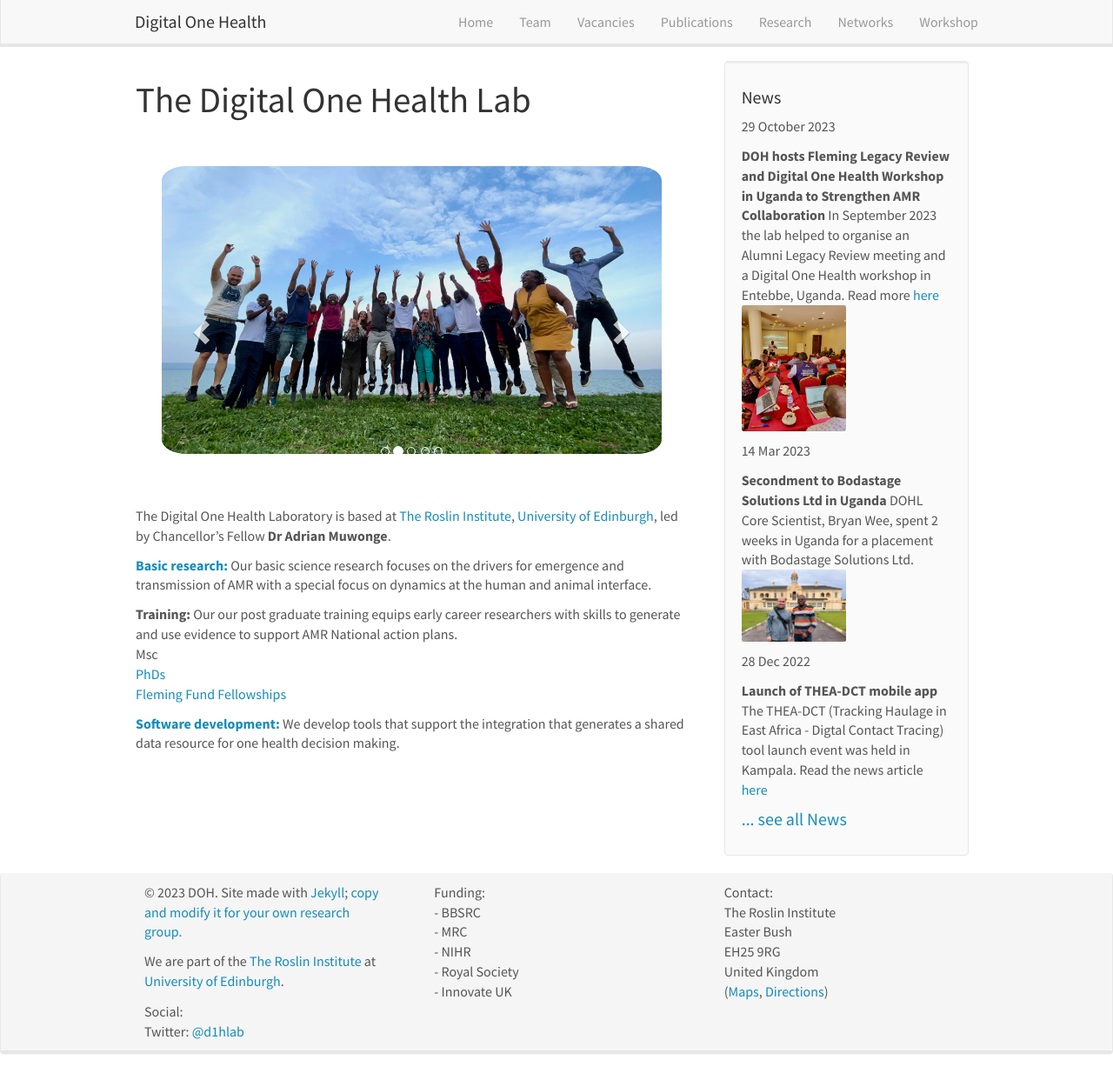
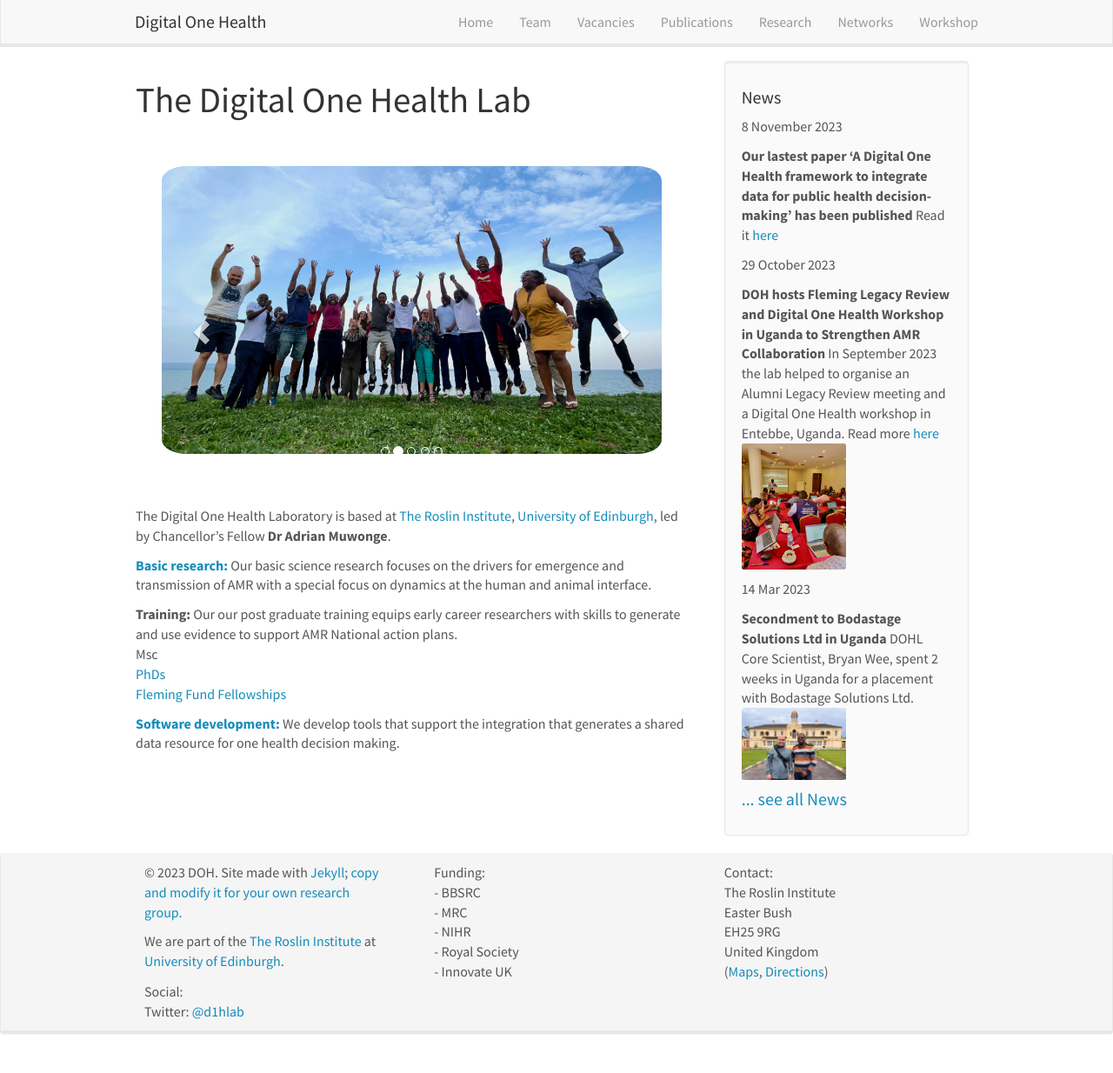
Before and after one commit to Digital-One-Health/digital-one-health.github.io, a Jekyll site: the page built from _pages/home.md, in a window 1280 px wide and 1234 px high. Shown: the whole window at 87% size. Built offline with Jekyll 4.4.1, drawn with Linux system fonts in a browser that asks for light colours; nearby versions of some CDN libraries; comment, search, counter and statistics services are not loaded.

Commit message:
Added publication

```diff
--- a/_data/news.yml
+++ b/_data/news.yml
@@ -1,3 +1,10 @@
+- date: 8 November 2023
+  headline: "**Our lastest paper 'A Digital One Health framework to integrate data for public health decision-making' has been published**
+
+  Read it [here](https://doi.org/10.1016/j.ijidoh.2023.100012)
+
+  "
+
 
 - date: 29 October 2023
   headline: "**DOH hosts Fleming Legacy Review and Digital One Health Workshop in Uganda to Strengthen AMR Collaboration**
```
Also changed, not shown: 2 other files.
